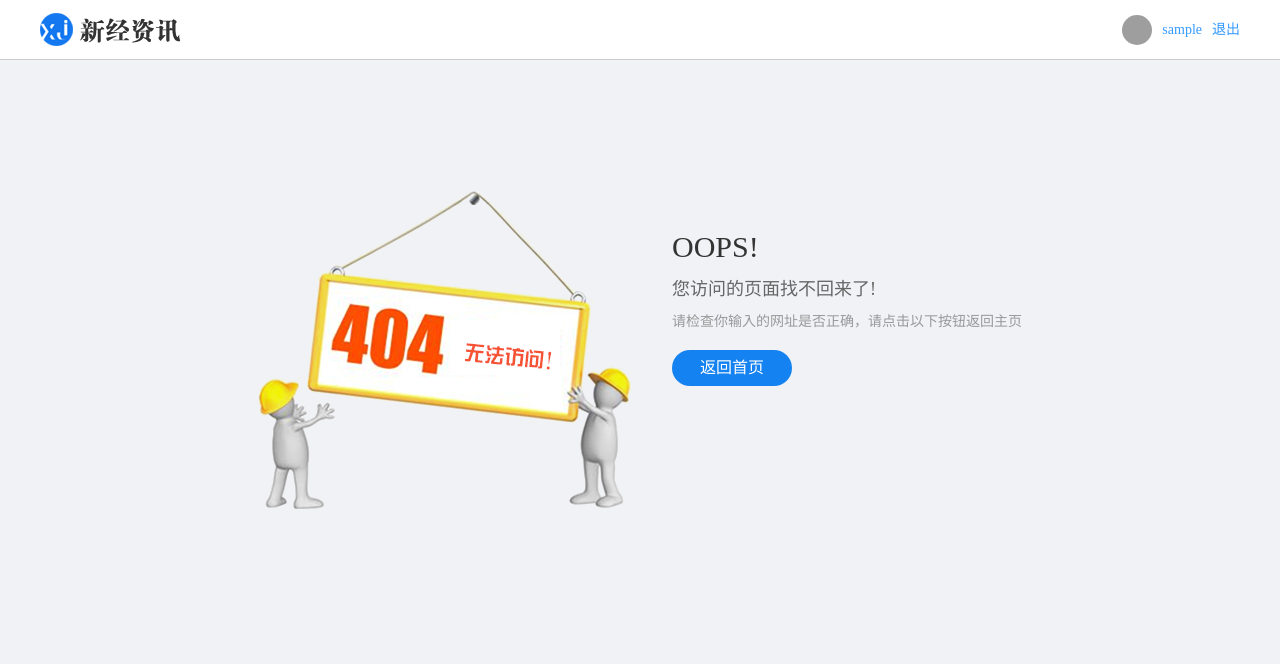
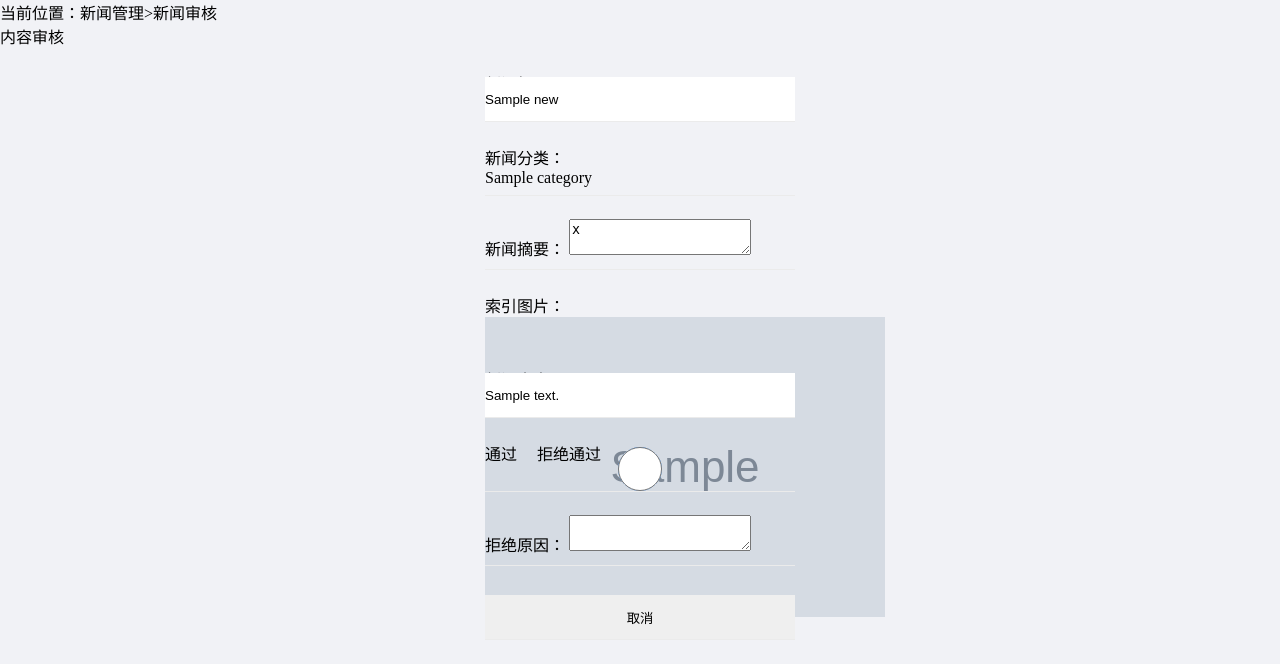
Before and after one commit to linbo-boy/news_informationmation_Flask, a Flask app: page /admin/news_review_detail/1 in a window 1280 px wide. Shown: the top 664 px of the page. Run offline with Flask 2, Linux system fonts and the light colour scheme; the visitor is signed in with stand-in values (Sample User, id 1); tables that the repository leaves empty hold one stand-in row (values such as "Sample post"); grey boxes marked "Sample" are stand-in pictures; parts of the project's set-up code (start-up, migrations or seed data) failed here and were passed over; some libraries are stand-ins or nearby versions; grey boxes are pictures that could not be loaded.

Commit message:
新闻的审核详情显示

```diff
--- a/info/modules/admin/views.py
+++ b/info/modules/admin/views.py
@@ -196,3 +196,22 @@
     }
 
     return render_template('admin/news_review.html', data=context)
+
+
+@admin_blu.route('/news_review_detail/<int:news_id>')
+def news_review_detail(news_id):
+    """新闻审核"""
+
+    # 通过id查询新闻
+    news = None
+    try:
+        news = News.query.get(news_id)
+    except Exception as e:
+        current_app.logger.error(e)
+
+    if not news:
+        return render_template('admin/news_review_detail.html', data={"errmsg": "未查询到此新闻"})
+
+    # 返回数据
+    data = {"news": news.to_dict()}
+    return render_template('admin/news_review_detail.html', data=data)
--- a/info/templates/admin/news_review.html
+++ b/info/templates/admin/news_review.html
@@ -39,7 +39,7 @@
                         未审核
                     {% endif %}</td>
                     <td>
-                        <a href="#" class="review">审核</a>
+                        <a href="{{ url_for("admin.news_review_detail", news_id=news.id) }}" class="review">审核</a>
                     </td>
                 </tr>
                 {% endfor %}
--- a/info/templates/admin/news_review_detail.html
+++ b/info/templates/admin/news_review_detail.html
@@ -18,24 +18,24 @@
             <h3 class="review_title">内容审核</h3>
             <div class="form_group">
                 <label>新闻标题：</label>
-                <input type="text" class="input_txt2" value="日本史上最大IPO之一要来了：软银计划将手机业务分拆上市" readonly>
+                <input type="text" class="input_txt2" value="{{ data.news.title }}" readonly>
             </div>
             <div class="form_group">
                     <label>新闻分类：</label>
-                    <div class="category_name">分类一</div>
+                    <div class="category_name">{{ data.news.category.name }}</div>
             </div>
             <div class="form_group">
                 <label>新闻摘要：</label>
-                <textarea class="input_multxt" readonly>据日经新闻网，软银计划让旗下核心业务移动手机部门SoftBank Corp.分拆上市，或募资2万亿日元(约180亿美元。随着软银逐步向投资公司转型，此举旨在给手机业务部门更多自主权。</textarea>
+                <textarea class="input_multxt" readonly>{{ data.news.digest }}</textarea>
             </div>
             <div class="form_group">
                 <label>索引图片：</label>
-                <img src="" alt="索引图片" class="index_pic">
+                <img src="{{ data.news.index_image_url }}" alt="索引图片" class="index_pic">
             </div>
             <div class="form_group">
                 <label>新闻内容：</label>
                 <div class="rich_wrap fl">
-                    <input class="input_area" id="rich_content" value="哈哈"></input>
+                    <input class="input_area" id="rich_content" name="content" value="{{ data.news.content }}"></input>
                 </div>
             </div>
             <div class="form_group indent_group">
@@ -51,7 +51,7 @@
                 <input type="button" value="取消" class="cancel" onclick="cancel()">
             </div>
             <!-- 隐藏字段，用于记录当前新闻id -->
-            <input name="news_id" value="1" hidden>
+            <input name="news_id" value="{{ data.news.id }}" hidden>
             </form>
         </div>
 
```
